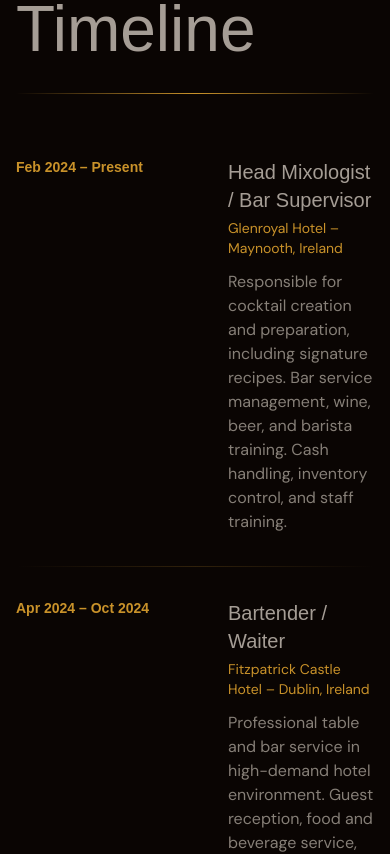
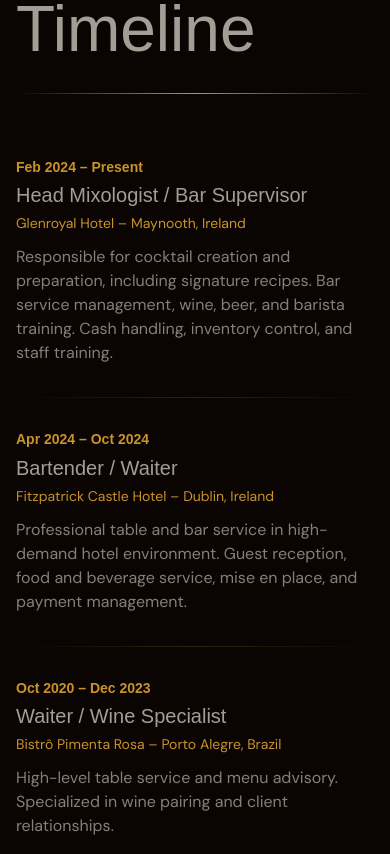
Before and after one commit to RaulFavin/portifoio-, a Next.js app: page / in a window 390 px wide. Shown: the part 2960-3814 px from the top of the page. Built offline with nearby package versions, Linux system fonts and the light colour scheme; a web font is replaced by a local one.

Commit message:
refactor(CarrierSection): update layout for career timeline items with responsive design

```diff
--- a/app/components/CarrierSection.tsx
+++ b/app/components/CarrierSection.tsx
@@ -38,7 +38,7 @@
       <ul className="flex flex-col">
         {timeline.map((item, index) => (
           <li key={index}>
-            <div className="grid grid-cols-[180px_1fr] gap-8 py-8">
+            <div className="flex flex-col gap-1 sm:grid sm:grid-cols-[180px_1fr] sm:gap-8 py-8">
               <span className="text-sm text-primary font-sans font-semibold leading-snug">
                 {item.period}
               </span>
```
